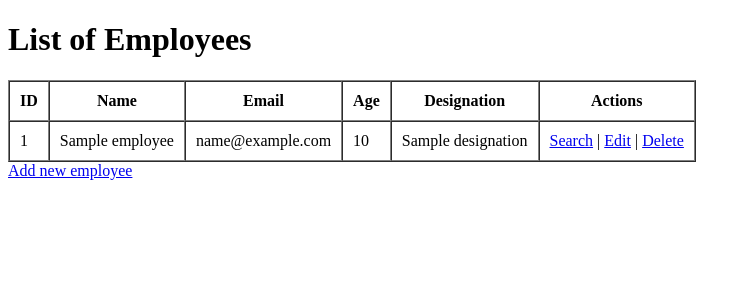
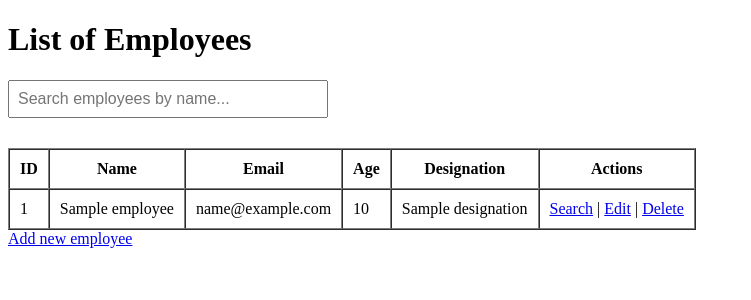
Before and after one commit to AlbertoMarquez794/API-in-PHP, a PHP site: the page made by app/views/employees/index.php in a window 1280 px wide. Shown: the top 300 px of the page, without its empty margins (0-751 px from the left). Run offline with PHP 8.4, Linux system fonts and the light colour scheme; the template is opened without the code that fills it: most values are stand-ins (such as "Sample title", 1, 10 or a date in 2020).

Commit message:
I added a filter to look for a word contained in the table

```diff
--- a/app/views/employees/index.php
+++ b/app/views/employees/index.php
@@ -4,11 +4,31 @@
     <meta charset="UTF-8">
     <meta name="viewport" content="width=device-width, initial-scale=1.0">
     <title>Lista de Empleados</title>
+    <style>
+        #employeeTable {
+            margin-top: 20px;
+        }
+        #searchInput {
+            margin-bottom: 10px;
+            padding: 8px;
+            width: 300px;
+            font-size: 16px;
+        }
+    </style>
 </head>
 <body>
     <h1>List of Employees</h1>
+
+    <!-- Search Box -->
+    <input
+        type="text"
+        id="searchInput"
+        placeholder="Search employees by name..."
+        onkeyup="filterTable()"
+    />
+
     <?php if (!empty($employees)): ?>
-        <table border="1" cellspacing="0" cellpadding="10">
+        <table id="employeeTable" border="1" cellspacing="0" cellpadding="10">
             <thead>
                 <tr>
                     <th>ID</th>
@@ -69,7 +89,6 @@
 
                     const contentType = response.headers.get('Content-Type');
                     const text = await response.text();
-                    console.log(text);
                     if (contentType && contentType.includes('application/json')) {
                         const result = JSON.parse(text);
                         if (response.ok) {
@@ -91,6 +110,35 @@
                 }
             }
         });
+
+        // Function to filter table based on search input
+        function filterTable() {
+            const input = document.getElementById('searchInput');
+            const filter = input.value.toLowerCase();
+            const table = document.getElementById('employeeTable');
+            const rows = table.getElementsByTagName('tr');
+
+            // Loop through table rows, excluding the header
+            for (let i = 1; i < rows.length; i++) {
+                const cells = rows[i].getElementsByTagName('td');
+                let match = false;
+
+                // Check each cell in the row
+                for (let j = 0; j < cells.length; j++) {
+                    const cell = cells[j];
+                    if (cell) {
+                        const text = cell.textContent || cell.innerText;
+                        if (text.toLowerCase().includes(filter)) {
+                            match = true;
+                            break;
+                        }
+                    }
+                }
+
+                // Toggle row visibility
+                rows[i].style.display = match ? '' : 'none';
+            }
+        }
     </script>
 </body>
 </html>
```
